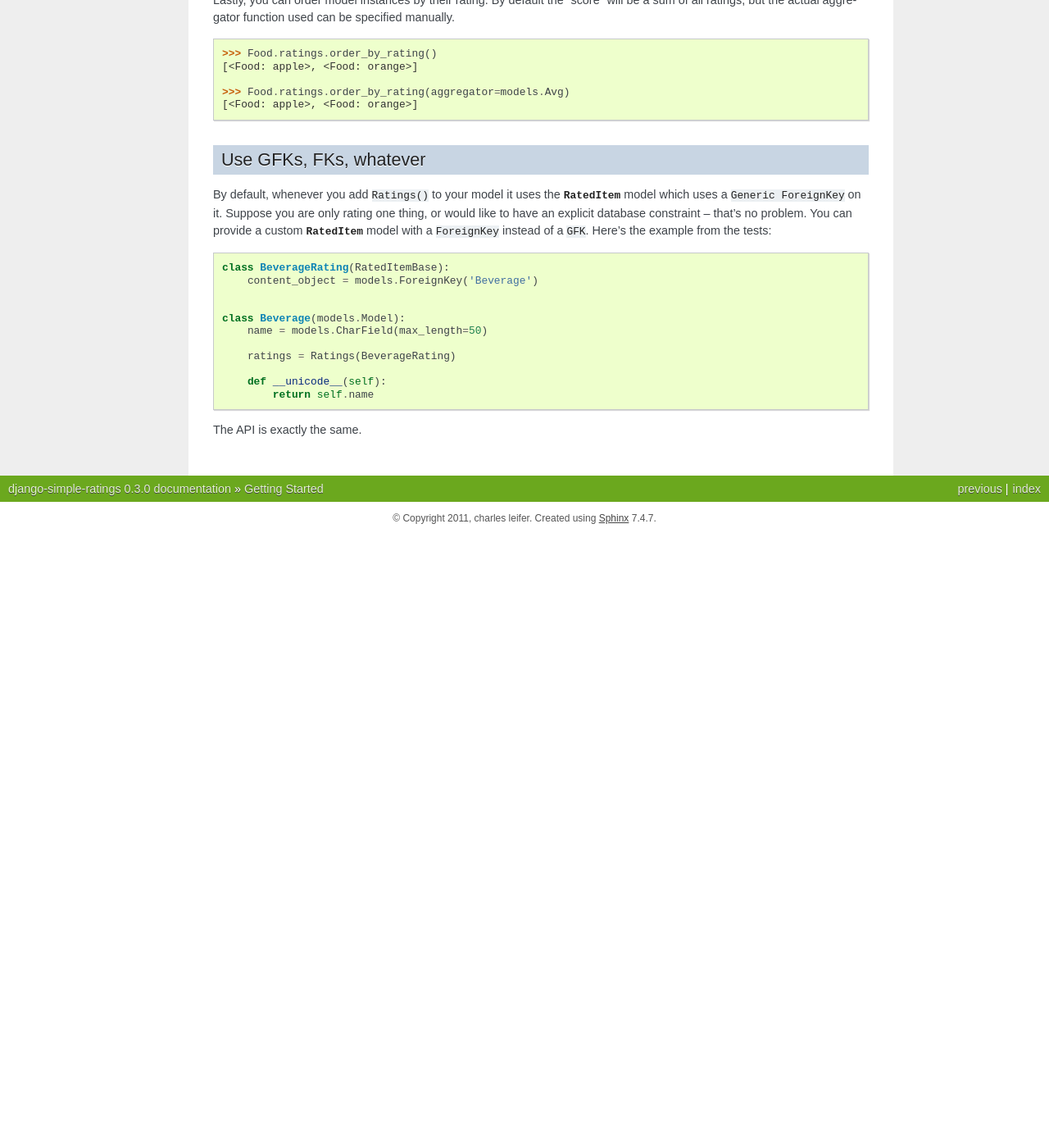
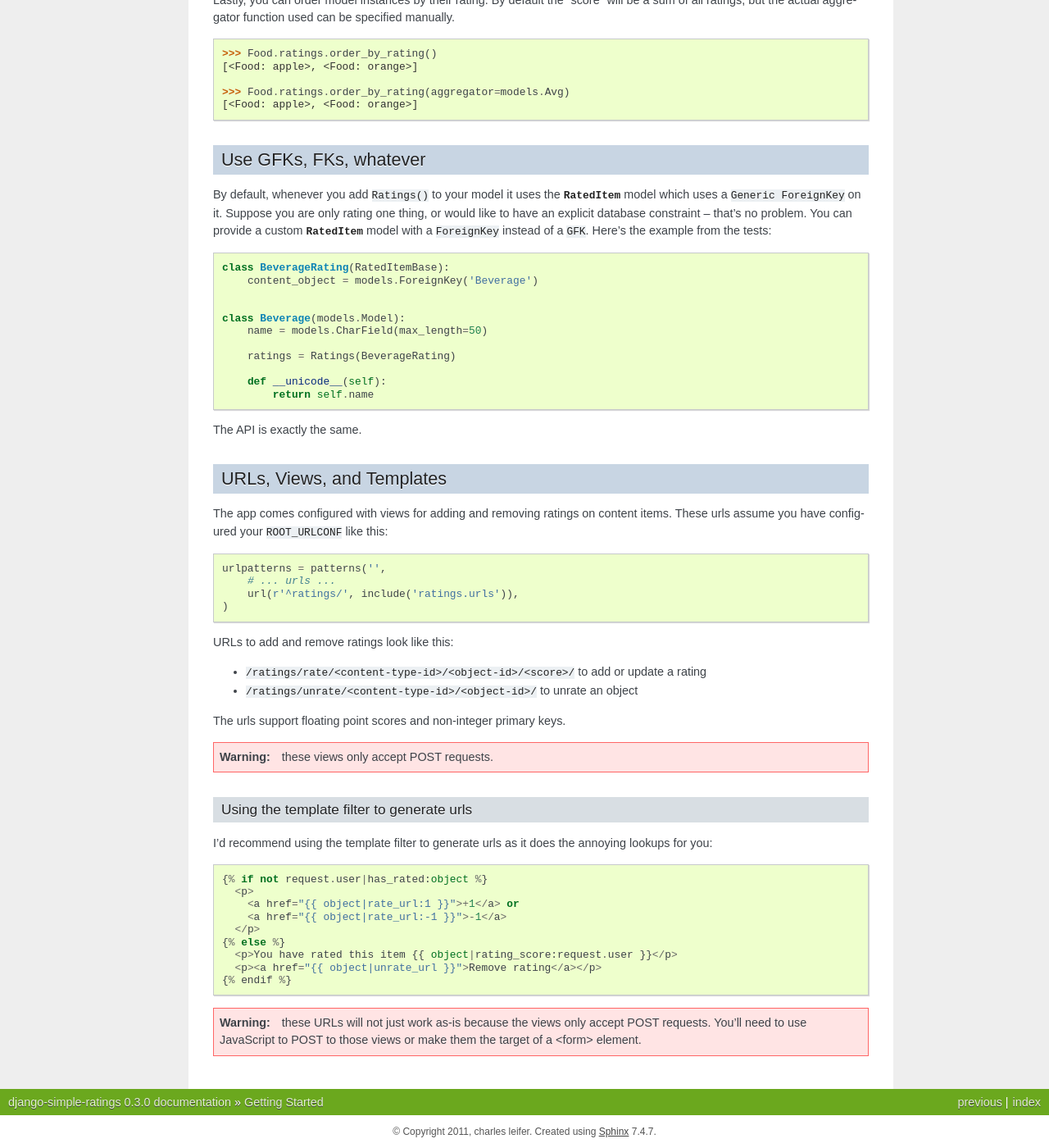
Before and after one commit to django-de/django-simple-ratings, a Sphinx documentation site: the page built from docs/getting_started.rst, in a window 1280 px wide and 1400 px high, scrolled down 726 px. Shown: the whole window at 82% size. Built offline with Sphinx 7.4.7, drawn with Linux system fonts in a browser that asks for light colours; before the commit the page ends 1378 px from its top, so only the background shows below that; some of the changed text lies outside the part shown.

Commit message:
Adding some quick notes on using the views and templatetags

```diff
--- a/docs/getting_started.rst
+++ b/docs/getting_started.rst
@@ -80,3 +80,44 @@ from the tests:
 
 
 The API is exactly the same.
+
+
+URLs, Views, and Templates
+--------------------------
+
+The app comes configured with views for adding and removing ratings on content
+items.  These urls assume you have configured your ``ROOT_URLCONF`` like this::
+
+    urlpatterns = patterns('',
+        # ... urls ...
+        url(r'^ratings/', include('ratings.urls')),
+    )
+
+URLs to add and remove ratings look like this:
+
+* ``/ratings/rate/<content-type-id>/<object-id>/<score>/`` to add or update a rating
+* ``/ratings/unrate/<content-type-id>/<object-id>/`` to unrate an object
+
+The urls support floating point scores and non-integer primary keys.
+
+.. warning:: these views only accept POST requests.
+
+Using the template filter to generate urls
+^^^^^^^^^^^^^^^^^^^^^^^^^^^^^^^^^^^^^^^^^^
+
+I'd recommend using the template filter to generate urls as it does the annoying
+lookups for you::
+
+    {% if not request.user|has_rated:object %}
+      <p>
+        <a href="{{ object|rate_url:1 }}">+1</a> or
+        <a href="{{ object|rate_url:-1 }}">-1</a>
+      </p>
+    {% else %}
+      <p>You have rated this item {{ object|rating_score:request.user }}</p>
+      <p><a href="{{ object|unrate_url }}">Remove rating</a></p>
+    {% endif %}
+
+.. warning:: these URLs will not just work as-is because the views only accept
+    POST requests.  You'll need to use JavaScript to POST to those views or
+    make them the target of a <form> element.
```
